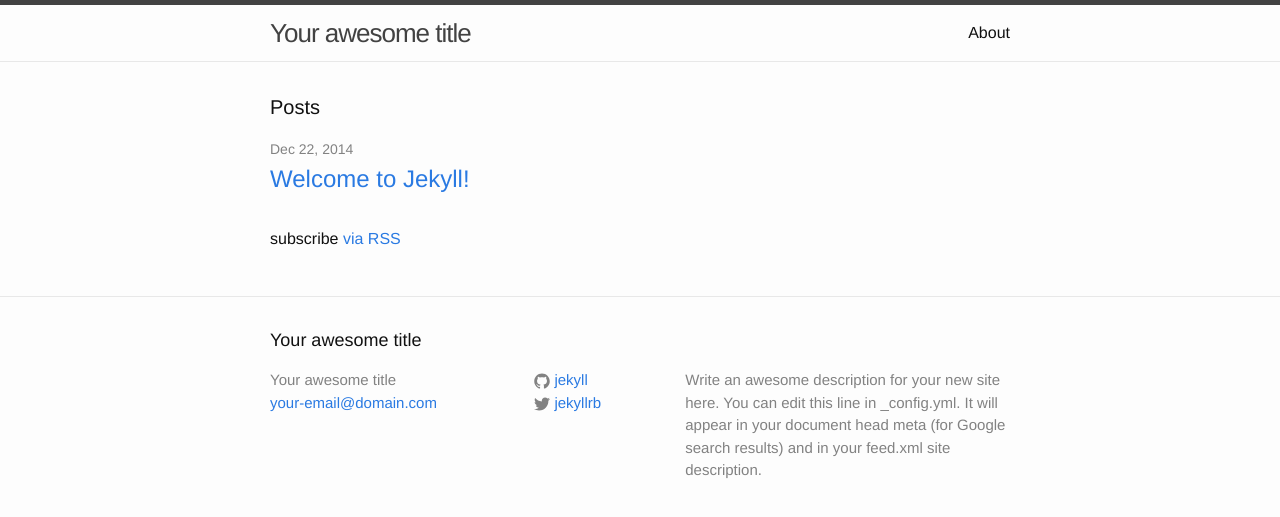
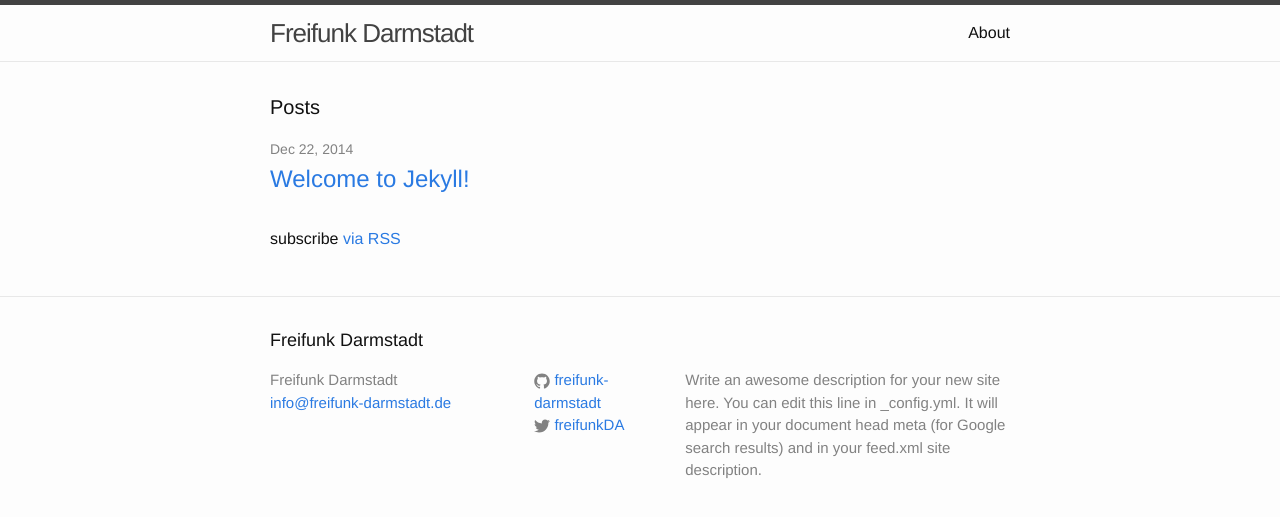
Before and after one commit to mdrenger/darmstadt.freifunk.net, a Jekyll site: the page built from index.html, in a window 1280 px wide. Shown: the top 517 px of the page. Built offline with Jekyll 4.4.1, drawn with Linux system fonts in a browser that asks for light colours.

Commit message:
_config.yml: update title, email and urls

```diff
--- a/_config.yml
+++ b/_config.yml
@@ -1,14 +1,14 @@
 # Site settings
-title: Your awesome title
-email: your-email@domain.com
+title: Freifunk Darmstadt
+email: info@freifunk-darmstadt.de
 description: > # this means to ignore newlines until "baseurl:"
   Write an awesome description for your new site here. You can edit this
   line in _config.yml. It will appear in your document head meta (for
   Google search results) and in your feed.xml site description.
 baseurl: "" # the subpath of your site, e.g. /blog/
-url: "http://yourdomain.com" # the base hostname & protocol for your site
-twitter_username: jekyllrb
-github_username:  jekyll
+url: "http://darmstadt.freifunk.net" # the base hostname & protocol for your site
+twitter_username: freifunkDA
+github_username:  freifunk-darmstadt
 
 # Build settings
 markdown: kramdown
```
